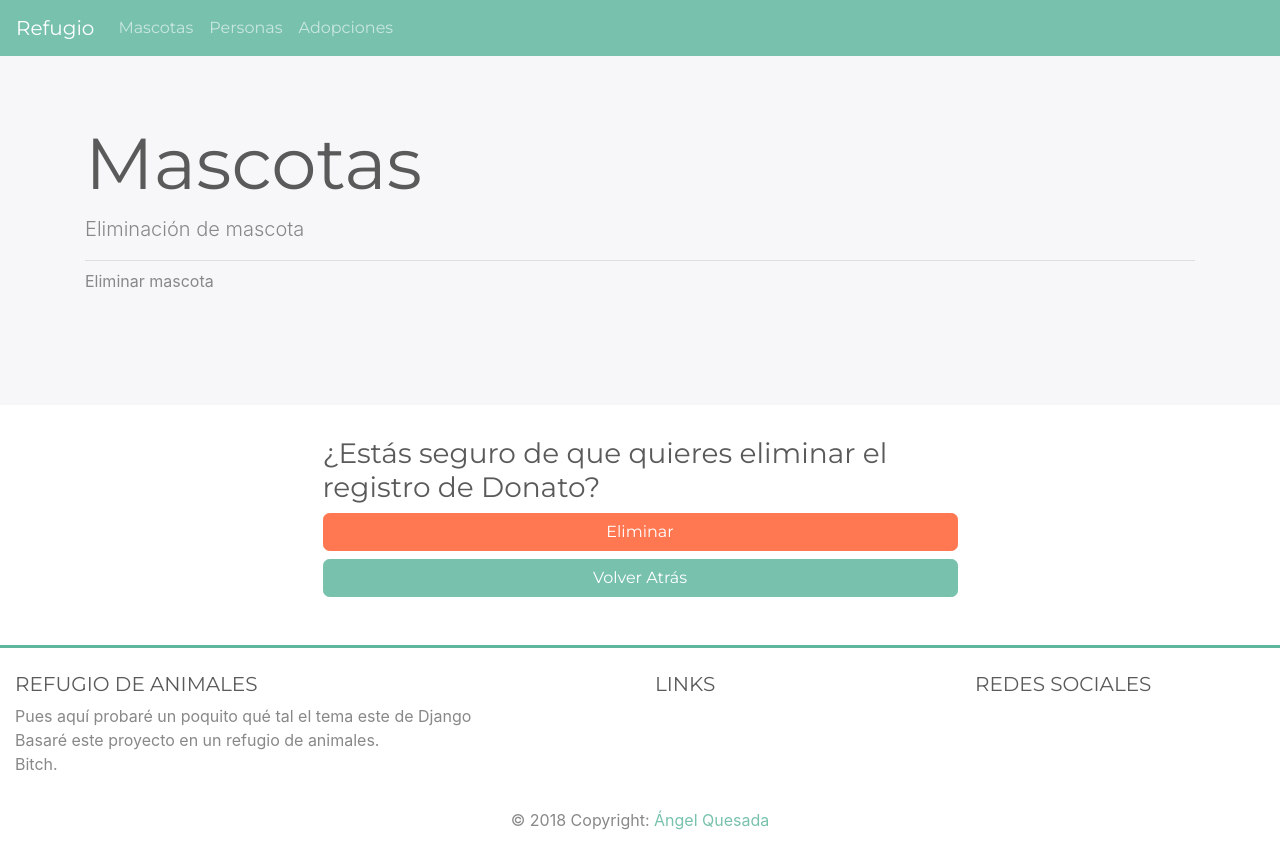
After one commit to AngelQuesada-zz/django_codigofacilito, a Django app: template refugio/templates/mascota/mascota_delete.html in a window 1280 px wide. The commit adds this page. Run offline with Django 3.2, Linux system fonts and the light colour scheme; the template is opened without the code that fills it: values that come from a table or form of the project are taken from there, others are empty; data comes from the database, SQL or seed files in the repository; both versions use the stored data as it was after the commit; parts of the project's set-up code (start-up, migrations or seed data) failed here and were passed over; some libraries are stand-ins or nearby versions.

Commit message:
Creado eliminar y editar en mascota
- Se ha creado la pantalla de eliminación de mascotas
- Se ha creado la pantalla de edición de mascotas

```diff
--- a/refugio/apps/mascota/urls.py
+++ b/refugio/apps/mascota/urls.py
@@ -1,7 +1,8 @@
 from django.contrib import admin
 from django.urls import path
+from django.conf.urls import url
 
-from apps.mascota.views import index, mascota_view, mascota_list
+from apps.mascota.views import index, mascota_view, mascota_list, mascota_edit, mascota_delete
 
 app_name = "mascota"
 
@@ -9,4 +10,6 @@ urlpatterns = [
     path('', index, name='index'),
     path('nuevo', mascota_view, name='mascota_crear'),
     path('lista', mascota_list, name='mascota_listar'),
+    path('editar/<int:id_mascota>/', mascota_edit, name='mascota_editar'),
+    path('eliminar/<int:id_mascota>/', mascota_delete, name='mascota_eliminar'),
 ]
--- a/refugio/templates/base/base.html
+++ b/refugio/templates/base/base.html
@@ -69,25 +69,14 @@
                 <h5 class="text-uppercase">Links</h5>
 
                 <ul class="list-unstyled">
-                    <li>
-                        <a href="#!">Link 1</a>
-                    </li>
-                    <li>
-                        <a href="#!">Link 2</a>
-                    </li>
-                    <li>
-                        <a href="#!">Link 3</a>
-                    </li>
-                    <li>
-                        <a href="#!">Link 4</a>
-                    </li>
+
                 </ul>
 
             </div>
 
             <div class="col-md-3 mb-md-0 mb-3">
 
-                <h5 class="text-uppercase">Links</h5>
+                <h5 class="text-uppercase">Redes Sociales</h5>
 
             </div>
         </div>
--- /dev/null
+++ b/refugio/templates/mascota/mascota_delete.html
@@ -0,0 +1,25 @@
+{% extends 'base/base.html' %}
+
+{% block header %}
+
+<h1 class="display-3">Mascotas</h1>
+<p class="lead">Eliminación de mascota</p>
+<hr class="my-2">
+<p>Eliminar mascota</p>
+
+{% endblock header %}
+
+{% block content %}
+
+<div class="row justify-content-center">
+    <div class="col-md-7">
+        <form action="" method="post">
+            {% csrf_token %}
+            <h3>¿Estás seguro de que quieres eliminar el registro de {{ mascota.nombre }}?</h3>
+            <button class="btn btn-danger btn-block" type="submit">Eliminar</button>
+            <button class="btn btn-primary btn-block" href="{% url 'mascota:mascota_listar' %}">Volver Atrás</button>
+        </form>
+    </div>
+</div>
+
+{% endblock %}
--- a/refugio/templates/mascota/mascota_list.html
+++ b/refugio/templates/mascota/mascota_list.html
@@ -40,7 +40,10 @@
                             <td>{{mascota.edad_aproximada}}</td>
                             <td>{{mascota.fecha_rescate}}</td>
                             <td>{{mascota.persona.nombre}} {{mascota.persona.apellidos}}</td>
-                            <td class="text-center text-danger"><i class="fas fa-heart"></i></td>
+                            <td class="text-center">
+                                <a href="{% url 'mascota:mascota_editar' mascota.id %}"><i class="fas fa-pencil-alt text-warning"></i></a>
+                                <a href="{% url 'mascota:mascota_eliminar' mascota.id %}"><i class="fas fa-times text-danger"></i></a>
+                            </td>
                         </tr>
                         {% endfor %}
                     </tbody>
```
Also changed, not shown: refugio/apps/mascota/views.py (+18 -0 lines), refugio/db.sqlite3.
